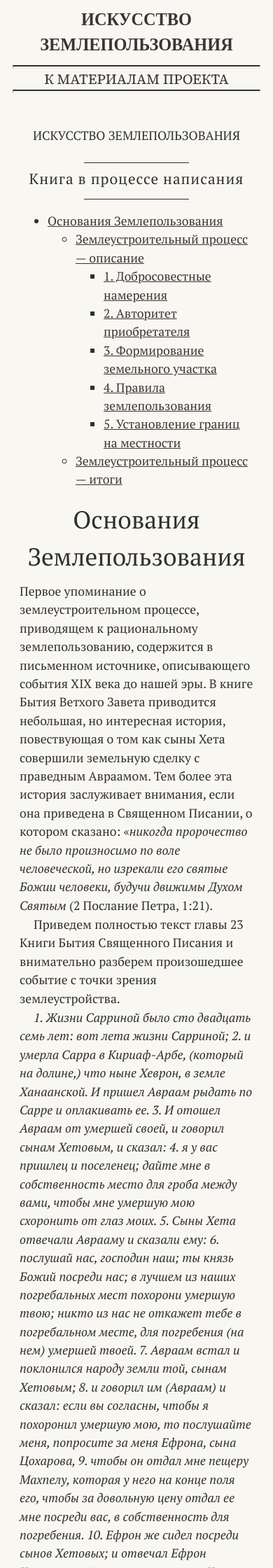
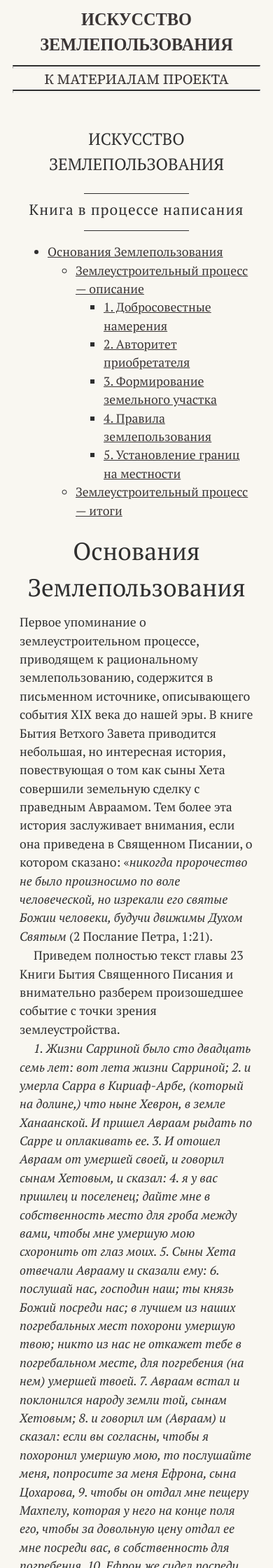
Before and after one commit to SergSi/land-use-art, a Jekyll site: the page built from _materials/2023-09-01-book.md, in a window 390 px wide. Shown: the top 2240 px of the page at 70% size. Built offline with Jekyll 4.4.1, drawn with Linux system fonts in a browser that asks for light colours; some web fonts are replaced.

Commit message:
Update book.html

```diff
--- a/_layouts/book.html
+++ b/_layouts/book.html
@@ -10,7 +10,7 @@
         margin-bottom: 0.1rem;}
         p+p {text-indent: 2rem;}
         .doc-head{
-        font-size: clamp(1.2rem, 0.669rem + 2.831vw, 3.5rem);}
+        font-size: clamp(2rem, 1.625rem + 1.875vw, 3.5rem);
     </style>
   </head>
   <body>
```
